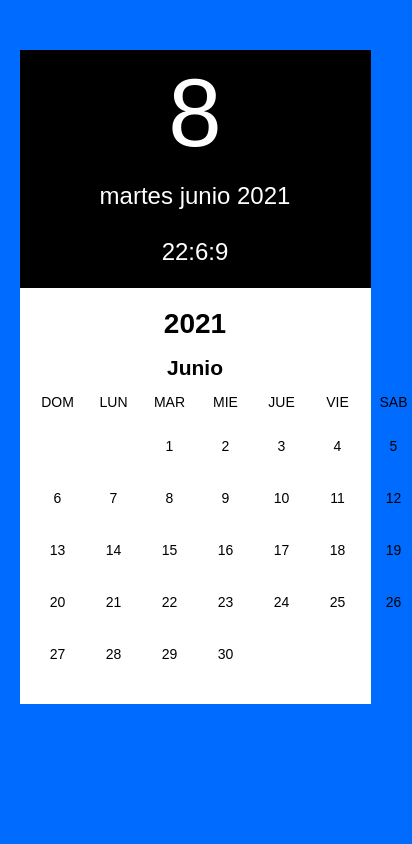
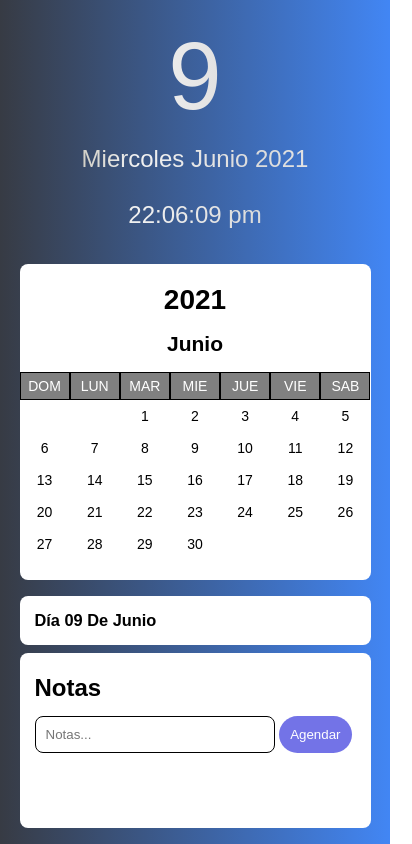
Before and after one commit to RivaldoEsteban/calendar-component, a plain HTML site: page index.html in a window 390 px wide. Shown: the whole page, 412 px wide, since content can reach past the window. Drawn offline with Linux system fonts and the light colour scheme.

Commit message:
mobile first

```diff
--- a/calendar.js
+++ b/calendar.js
@@ -1,7 +1,7 @@
 // console.log(date.getDate()); //retorna el dia actual 1 -31
 // console.log(date.getHours()); //retorna la hora en valor entero  0 24
 
-const day1 = document.querySelector(".first-day");
+const day1 = document.getElementById("day1");
 const day2 = document.getElementById("day2");
 const day3 = document.getElementById("day3");
 const day4 = document.getElementById("day4");
@@ -123,24 +123,71 @@ day30.addEventListener("click", () => {
   handleCurrentDay(30);
 });
 
+const date = new Date();
 const day = document.getElementById("day");
 const currentDate = document.getElementById("date");
 const currentHour = document.getElementById("hour");
+
+const noteDate = document.querySelector(".event-title");
+noteDate.textContent = `Día ${date
+  .getDate()
+  .toString()
+  .padStart(2, "00")} de Junio`;
+
+function handleCurrentDay(id) {
+  noteDate.textContent = `Día ${id.toString().padStart(2, "00")} de Junio`;
+}
 
 //metodos
 setInterval(() => {
   const date = new Date(); // retorna la fecha actual
   const dayMonth = date.getDate(); //retorna el dia del mes  1 a 31
-  const weekday = date.getDate(); //retorna el dia de la semana  0-domingo 6-sabado
+  const weekday = date.getDay(); //retorna el dia de la semana  0-domingo 6-sabado
   const month = date.getMonth() + 1; // retorna el mes acuatual donde 0 es enero y 11 diciembre
   const year = date.getFullYear(); //retorna el año actual
   const hours = date.getHours(); // retorna la hora actual
   const minutes = date.getMinutes(); // retorna el minuto actual
   const seconds = date.getSeconds(); //retorna el segundo actual
-  currentHour.textContent = `${hours}:${minutes}:${seconds}`;
+  day.textContent = dayMonth;
+
+  if (hours > 12) {
+    currentHour.textContent = `${hours.toString().padStart(2, "00")}:${minutes
+      .toString()
+      .padStart(2, "00")}:${seconds.toString().padStart(2, "00")} pm`;
+  } else {
+    currentHour.textContent = `${hours.toString().padStart(2, "00")}:${minutes
+      .toString()
+      .padStart(2, "00")}:${seconds.toString().padStart(2, "00")} am`;
+  }
+
+  if (weekday === 0) {
+    return (currentDate.textContent = `Domingo Junio ${year}`);
+  } else if (weekday === 1) {
+    return (currentDate.textContent = `Lunes Junio ${year}`);
+  } else if (weekday === 2) {
+    return (currentDate.textContent = `Martes Junio ${year}`);
+  } else if (weekday === 3) {
+    return (currentDate.textContent = `Miercoles Junio ${year}`);
+  } else if (weekday === 4) {
+    return (currentDate.textContent = `Jueves Junio ${year}`);
+  } else if (weekday === 5) {
+    return (currentDate.textContent = `Viernes Junio ${year}`);
+  } else if (weekday === 6) {
+    return (currentDate.textContent = `Sabado Junio ${year}`);
+  } else {
+    console.log("no identifico el día de la semana");
+  }
 }, 1000);
 
-function handleCurrentDay(id) {
-  day.textContent = id;
-  currentDate.textContent = date.toLocaleDateString();
-}
+const form = document.querySelector("#form");
+const noteContainer = document.getElementById("notes");
+const button = document.getElementById("btn");
+const input = document.getElementById("input");
+
+button.addEventListener("click", (event) => {
+  event.preventDefault();
+  const elementHtml = document.createElement("p");
+  elementHtml.classList.add("nota");
+  elementHtml.textContent = `Agendado: ${input.value}`;
+  noteContainer.appendChild(elementHtml);
+});
--- a/index.html
+++ b/index.html
@@ -60,6 +60,23 @@
         <li class="number" id="day30">30</li>
       </ol>
     </div>
+    <div class="date note">
+      <div class="event">
+        <h3 class="event-title">
+          dia 02 de junio
+        </h3>
+        <div class="event-txt">
+          <form id="form">
+            <label>Notas</label>
+            <input type="text" placeholder="Notas..." required id="input">
+            <button type="submit" id="btn">Agendar</button>
+          </form>
+          <div class="notes" id="notes">
+
+          </div>
+        </div>
+      </div>
+    </div>
   </div>
   <script src="calendar.js" type="module"></script>
 </body>
--- a/style.css
+++ b/style.css
@@ -1,8 +1,8 @@
 body {
   font-family: Arial, Helvetica, sans-serif;
   font-size: 14px;
-  background: #006bff;
   box-sizing: border-box;
+  background: linear-gradient(to right, #9cecfb, #65c7f7, #0052d4);
   margin: 0;
 }
 
@@ -21,6 +21,8 @@ ol {
   margin-top: 50px;
   justify-content: center;
   width: 80%;
+  background: linear-gradient(to right, #373b44, #4286f4);
+  border-radius: 8px;
 }
 
 .calendar-container > * {
@@ -39,13 +41,30 @@ ol {
 }
 
 .date {
-  background: black;
-  color: white;
+  display: inline-block;
+  color: transparent;
+  background-image: linear-gradient(
+    to right,
+    #ada996,
+    #f2f2f2,
+    #dbdbdb,
+    #eaeaea
+  );
+  -webkit-background-clip: text;
+  background-clip: text;
   width: 40%;
+}
+
+.date.note {
+  background: transparent;
 }
 
 .day {
   text-transform: uppercase;
+  background: gray;
+  color: white;
+  padding: 5px 0;
+  border: 1px solid black;
 }
 
 h1 {
@@ -63,7 +82,7 @@ h2 {
   border-radius: 20px;
 }
 
-.number:hover {
+.selectedDay:hover {
   background-color: #dbe9ff;
   color: #006bff;
 }
@@ -91,6 +110,80 @@ h2 {
   margin: 0;
 }
 
+.event {
+  padding: 10px;
+  display: flex;
+  flex-direction: column;
+  gap: 0.5rem;
+  height: 100%;
+  box-sizing: border-box;
+  color: black;
+}
+
+.event > * {
+  padding: 15px;
+  border-radius: 8px;
+}
+
+.event-title {
+  background: white;
+  color: black;
+  /* padding: 10px; */
+  text-transform: capitalize;
+  margin: 0;
+}
+
+.event-txt {
+  background: white;
+  flex: 1;
+  text-align: start;
+  display: block;
+  overflow: auto;
+}
+
+#form label {
+  display: block;
+  text-transform: capitalize;
+  font: 700 normal 24px/24px arial;
+  margin: 0.5rem 0 1rem;
+}
+
+#input {
+  box-sizing: border-box;
+  width: 80%;
+  padding: 10px;
+  border-radius: 8px;
+  border: 1px solid black;
+}
+
+#btn {
+  padding: 11px;
+  width: 19%;
+  box-sizing: border-box;
+  border-radius: 20px;
+  background: rgb(115, 115, 231);
+  color: white;
+  text-transform: capitalize;
+  border: none;
+  cursor: pointer;
+}
+
+#btn:hover {
+  background: rgb(49, 49, 255);
+}
+
+.notes {
+  max-height: 250px;
+}
+
+.nota {
+  margin: 5px 0;
+  border: 1px solid red;
+  width: 100%;
+  padding: 1rem;
+  box-sizing: border-box;
+}
+
 @media (max-width: 1250px) {
   .calendar-container {
     flex-direction: column;
@@ -98,15 +191,55 @@ h2 {
   }
   .calendar-container > * {
     width: 90%;
-    padding: 20px;
+    padding: 20px 0;
   }
   .calendar-container {
     width: 100%;
+  }
+  .event {
+    padding: 0;
   }
 }
 
 @media (max-width: 550px) {
   .calendar-container {
     width: 100%;
+    margin: 0;
+    border-radius: 0;
+    height: 100vh;
+    justify-content: center;
+    box-sizing: border-box;
   }
+  ol {
+    margin: 0;
+    width: 100%;
+    gap: 0;
+    margin-top: 1rem;
+  }
+  ol > * {
+  }
+  #btn {
+    width: auto;
+  }
+  #input {
+    width: 75%;
+  }
+  .calendar-container > * {
+    width: 90%;
+  }
+  .date {
+    height: 33%;
+    overflow: auto;
+    margin: 1rem 0;
+    padding: 0;
+  }
+  .calendar {
+    border-radius: 8px;
+  }
+  /* .event-title {
+    position: sticky;
+    top: 0;
+    left: 0;
+    right: 0;
+  } */
 }
```
